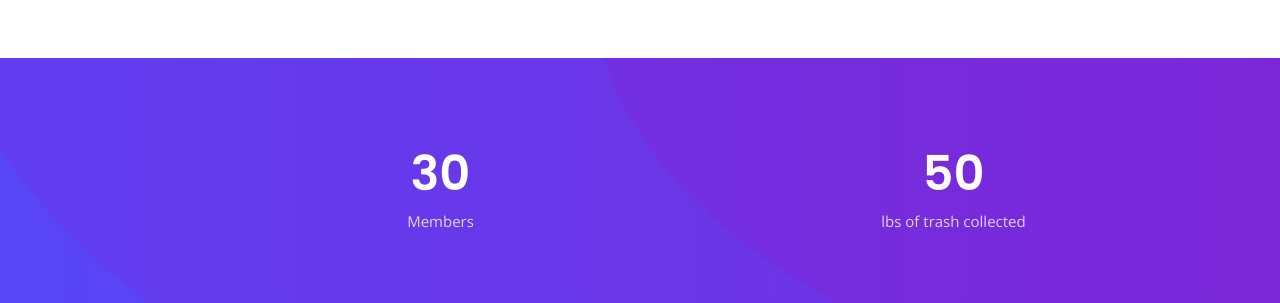
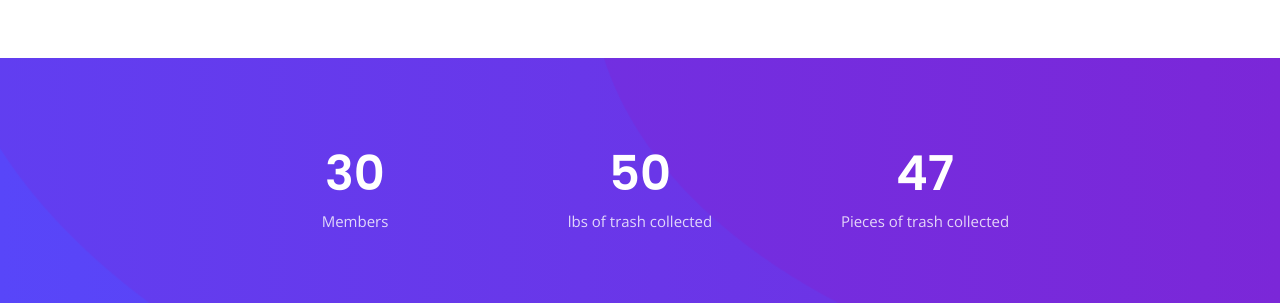
Before and after one commit to SashankBalusu/Hydrovive, a plain HTML site: page index.html in a window 1280 px wide. Shown: the part 1220-1523 px from the top of the page. Drawn offline with nearby package versions, Linux system fonts and the light colour scheme.

Commit message:
new counter + better centering

```diff
--- a/index.html
+++ b/index.html
@@ -93,13 +93,13 @@
     <section id="counts" class="counts">
       <div class="container">
 
-        <div class="row counters">
-            <div style = "margin-left: 20%;"class="col-lg-3 col-6 text-center">
+        <div style = "display: flex; justify-content: center;"class="row counters">
+            <div class="col-lg-3 col-6 text-center">
               <span data-purecounter-start="0" data-purecounter-end="30" data-purecounter-duration="1" class="purecounter"></span>
               <p>Members</p>
             </div>
 
-            <div style = "margin-left: 20%;"class="col-lg-3 col-6 text-center">
+            <div class="col-lg-3 col-6 text-center">
               <span data-purecounter-start="0" data-purecounter-end="50" data-purecounter-duration="1" class="purecounter"></span>
               <p>lbs of trash collected</p>
             </div>
@@ -107,10 +107,10 @@
 
 
 
-          <!-- <div class="col-lg-3 col-6 text-center">
-            <span data-purecounter-start="0" data-purecounter-end="1463" data-purecounter-duration="1" class="purecounter"></span>
-            <p>Hours Of Support</p>
-          </div> -->
+          <div class="col-lg-3 col-6 text-center">
+            <span data-purecounter-start="0" data-purecounter-end="47" data-purecounter-duration="1" class="purecounter"></span>
+            <p>Pieces of trash collected</p>
+          </div>
 
 
         </div>
```
